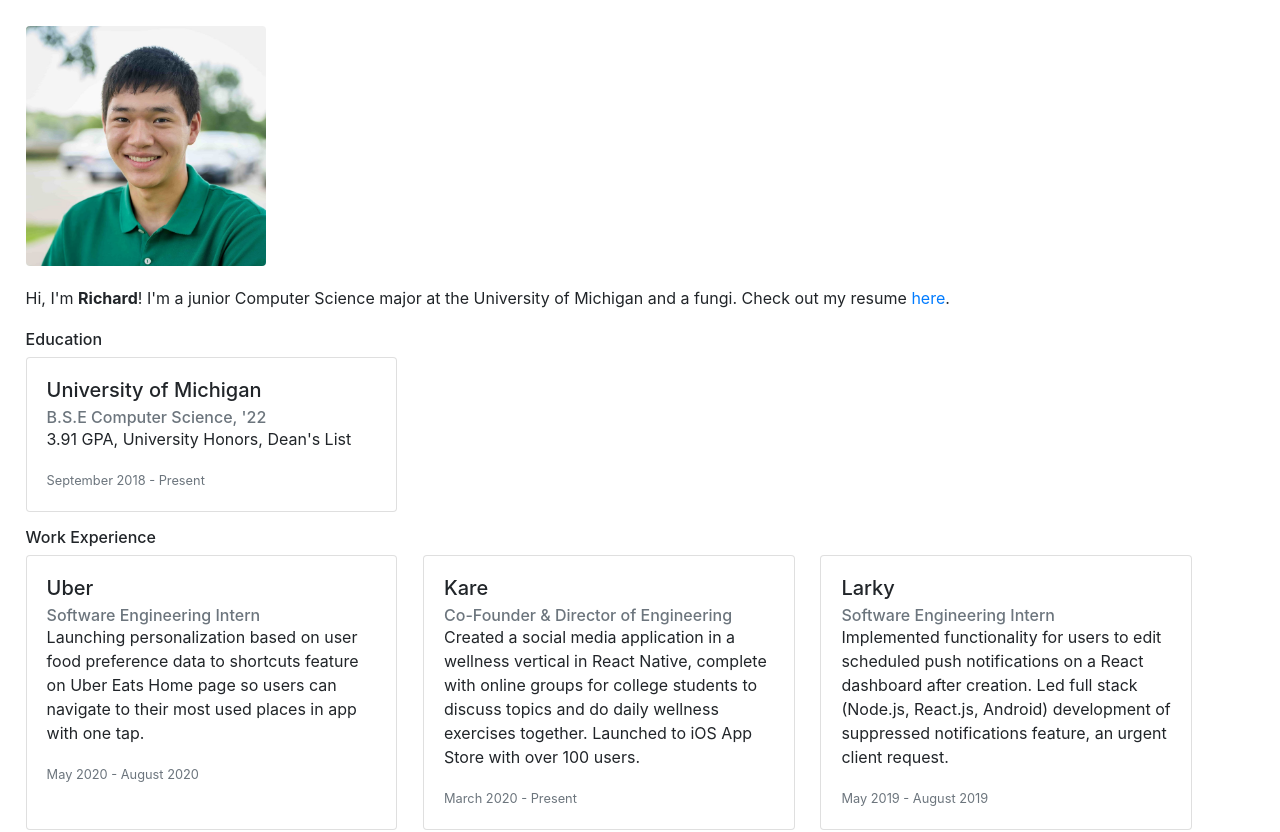
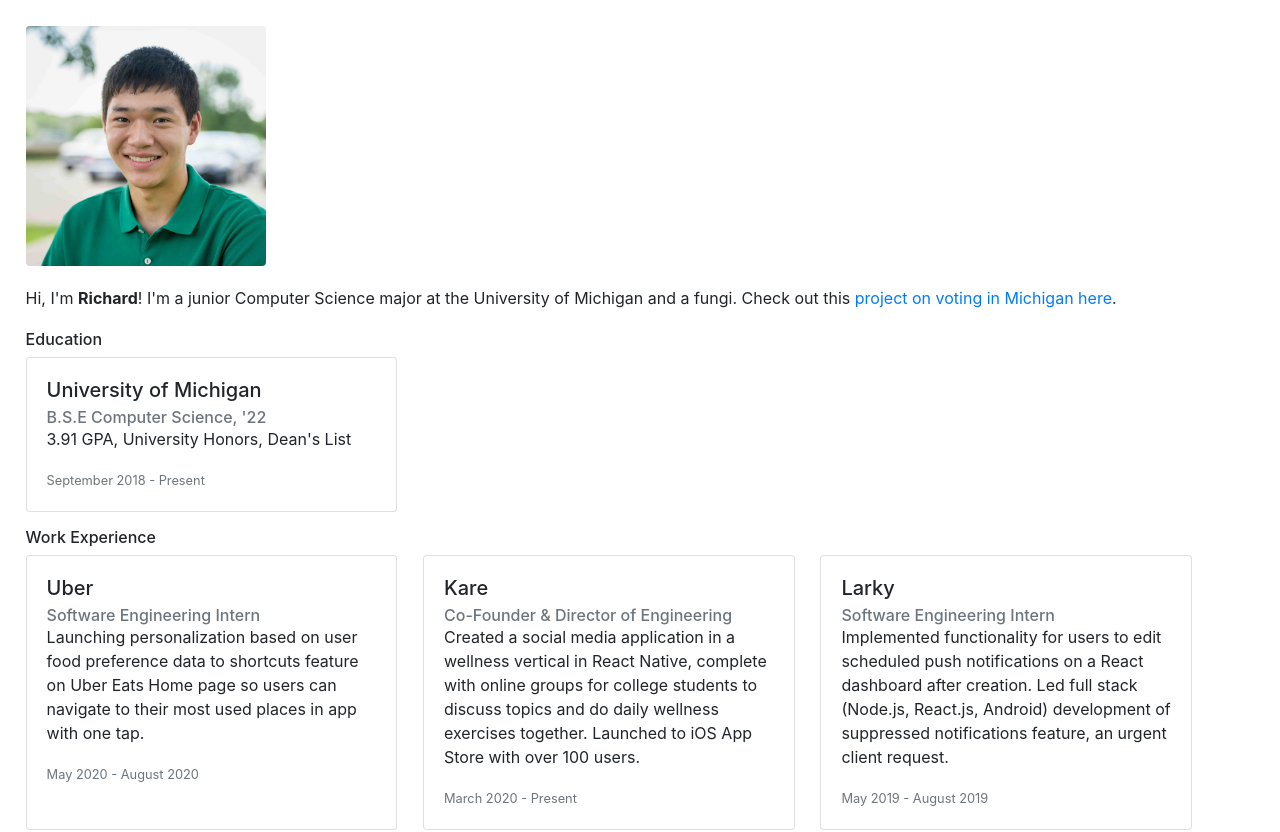
Before and after one commit to rguan72/richardguan, a React (Create React App) app: page / in a window 1280 px wide. Shown: the top 832 px of the page. Built offline with nearby package versions, Linux system fonts and the light colour scheme.

Commit message:
Put in plug for michiganvotingquiz

```diff
--- a/src/App.js
+++ b/src/App.js
@@ -55,7 +55,7 @@ function App() {
         <Card style={{ borderWidth: 0 }}>
           <Card.Body style={{ paddingLeft: 0}}>
             <Card.Text>
-              Hi, I'm <strong>Richard</strong>! I'm a junior Computer Science major at the University of Michigan and a fungi. Check out my resume <a href="https://bit.ly/richard-guan-resume">here</a>.
+              Hi, I'm <strong>Richard</strong>! I'm a junior Computer Science major at the University of Michigan and a fungi. Check out this <a href="https://michiganvotingquiz.org">project on voting in Michigan here</a>.
             </Card.Text>
           </Card.Body>
         </Card>
```
